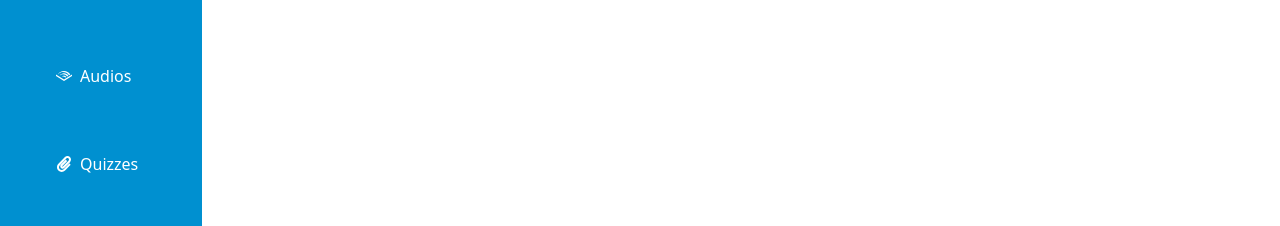
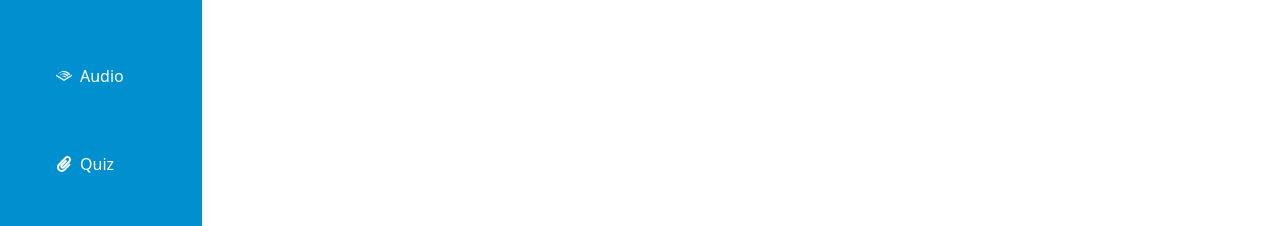
Before and after one commit to EthanAllies/ESG, a React (Vite) app in the folder client/: page / in a window 1280 px wide. Shown: the part 280-506 px from the top of the page. Built offline with nearby package versions, Linux system fonts and the light colour scheme.

Commit message:
sidebar links added

```diff
--- a/client/src/components/AppSidebar.jsx
+++ b/client/src/components/AppSidebar.jsx
@@ -13,23 +13,23 @@ export default function SideBar() {
       <div className='flex flex-col pl-14 space-y-12 text-base'>
         <div className="flex flex-row items-center space-x-2 py-2 ">
           <FaHome color='white' />
-          <Link to='/pdf' className="text-white">Dashboard</Link>
+          <Link to='/dashboard' className="text-white">Dashboard</Link>
         </div>
         <div className="flex flex-row items-center space-x-2 py-2">
           <FaBook color='white' />
-          <Link to="/audio" className="text-white">Chapters</Link>
+          <Link to="/pdf" className="text-white">Chapters</Link>
         </div>
         <div className="flex flex-row items-center space-x-2 py-2">
           <FaAudible color='white' />
-          <div className="text-white">Audios</div>
+          <Link to="/audio" className="text-white">Audio</Link>
         </div>
         <div className="flex flex-row items-center space-x-2 py-2">
           <FaPaperclip color='white' />
-          <div className="text-white">Quizzes</div>
+          <Link to="/quiz" className="text-white">Quiz</Link>
         </div>
         <div className="flex flex-row items-center space-x-2 py-2">
           <FaQuestion color='white' />
-          <div className="text-white">FAQs</div>
+          <Link to="/faqs" className="text-white">FAQs</Link>
         </div>
       </div>
 
```
